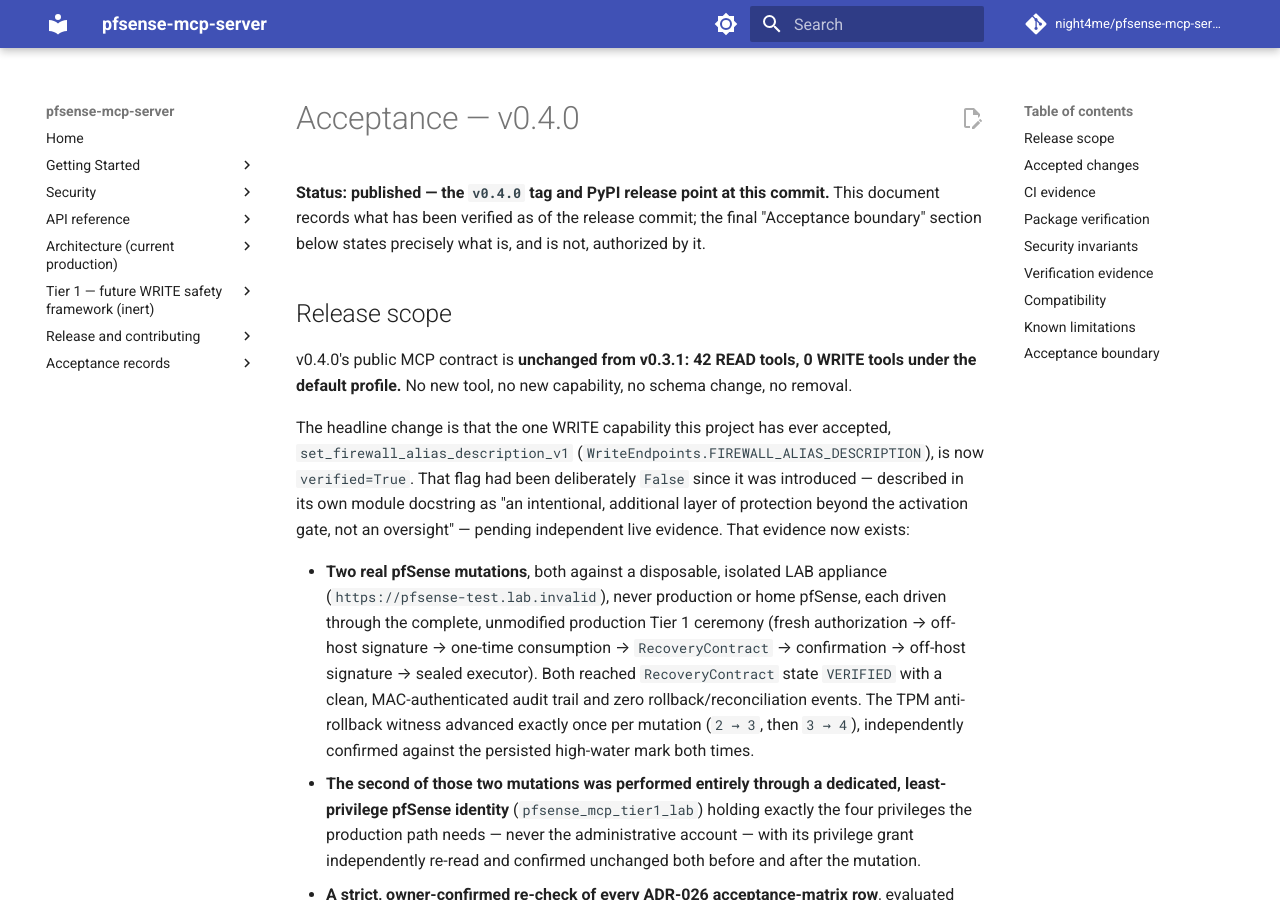
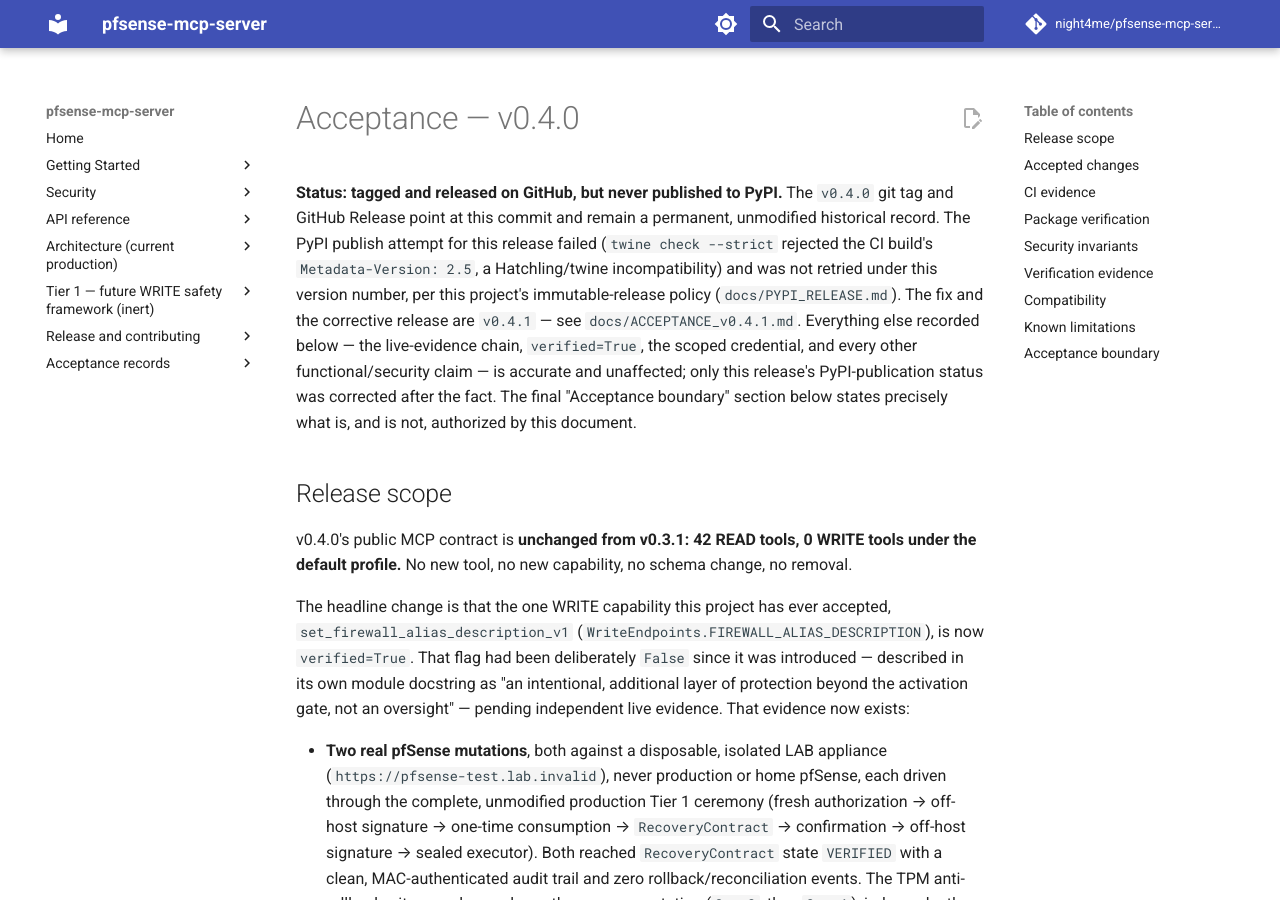
Before and after one commit to night4me/pfsense-mcp-server, an MkDocs documentation site: the page built from docs/ACCEPTANCE_v0.4.0.md, in a window 1280 px wide and 900 px high. Built offline with MkDocs 1.6.1 and Material for MkDocs 9.7.7, drawn with Linux system fonts in a browser that asks for light colours; comment, search, counter and statistics services are not loaded.

Commit message:
docs(release): correct v0.4.0 acceptance doc's stale publish-status claim
docs/ACCEPTANCE_v0.4.0.md's status line still said "published -- the
v0.4.0 tag and PyPI release point at this commit," written before the
PyPI publish attempt was discovered to have failed. README and
CHANGELOG were already corrected during v0.4.1; this brings the
acceptance doc itself in line and points to v0.4.1 as the corrective
release. The v0.4.0 git tag and GitHub Release are untouched.

Co-Authored-By: Claude Sonnet 5 <noreply@anthropic.com>
Claude-Session: https://claude.ai/code/session_01FctdZTKqbZoKYt8YY5TmzW

```diff
--- a/docs/ACCEPTANCE_v0.4.0.md
+++ b/docs/ACCEPTANCE_v0.4.0.md
@@ -1,9 +1,18 @@
 # Acceptance — v0.4.0
 
-**Status: published — the `v0.4.0` tag and PyPI release point at this
-commit.** This document records what has been verified as of the release
-commit; the final "Acceptance boundary" section below states precisely
-what is, and is not, authorized by it.
+**Status: tagged and released on GitHub, but never published to PyPI.**
+The `v0.4.0` git tag and GitHub Release point at this commit and remain
+a permanent, unmodified historical record. The PyPI publish attempt for
+this release failed (`twine check --strict` rejected the CI build's
+`Metadata-Version: 2.5`, a Hatchling/twine incompatibility) and was not
+retried under this version number, per this project's immutable-release
+policy (`docs/PYPI_RELEASE.md`). The fix and the corrective release are
+`v0.4.1` — see `docs/ACCEPTANCE_v0.4.1.md`. Everything else recorded
+below — the live-evidence chain, `verified=True`, the scoped credential,
+and every other functional/security claim — is accurate and unaffected;
+only this release's PyPI-publication status was corrected after the
+fact. The final "Acceptance boundary" section below states precisely
+what is, and is not, authorized by this document.
 
 ## Release scope
 
```
